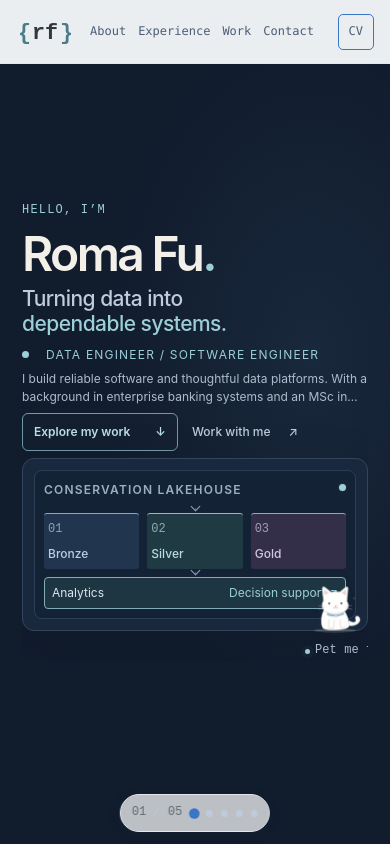
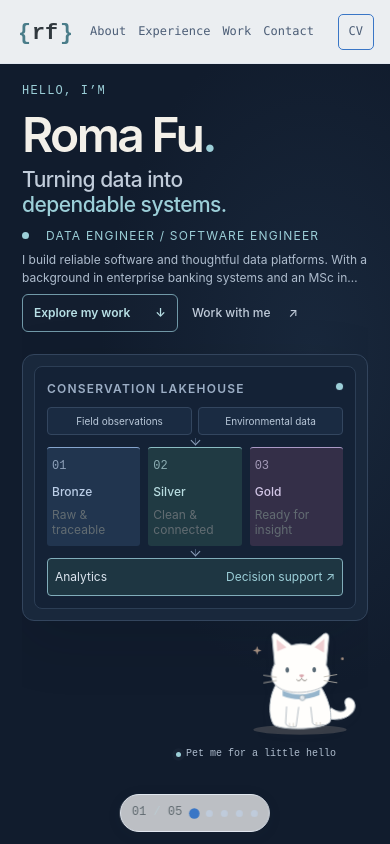
Before and after one commit to amor9121/roma-fu-portfolio, a Next.js app: page / in a window 390 px wide. Built offline with nearby package versions, Linux system fonts and the light colour scheme.

Commit message:
rwd style

```diff
--- a/app/globals.css
+++ b/app/globals.css
@@ -732,9 +732,9 @@ button{font-size:12px}
 
 /* Mobile presentation: keep each chapter readable within one viewport. */
 @media(max-width:740px){
-  .slide{height:100svh;min-height:600px;padding:82px 22px 64px;align-items:center;justify-content:center;overflow:hidden;scroll-snap-align:start;scroll-snap-stop:always}
-  .slide-inner{max-height:calc(100svh - 146px);overflow:hidden}
-  .slide-heading{margin-bottom:14px}
+  .slide{height:100svh;min-height:600px;padding:82px 22px 64px;align-items:center;justify-content:flex-start;overflow:hidden;scroll-snap-align:start;scroll-snap-stop:always}
+  .slide-inner{max-height:calc(100svh - 146px);margin-inline:auto;overflow:hidden}
+  .slide-heading{margin-bottom:22px}
   .slide-heading .eyebrow{margin-bottom:5px}
   .slide-heading h2{font-size:24px;line-height:1.16}
 
@@ -756,8 +756,8 @@ button{font-size:12px}
   .hero-slide .output{padding:5px 7px;font-size:12px}
 
   /* About: retain the portrait, concise introduction and a compact skills index. */
-  .about-slide .about-layout{grid-template-columns:66px minmax(0,1fr);gap:8px 12px;align-items:start}
-  .about-slide .about-portrait img{width:66px;height:100px;object-fit:cover;object-position:top;border-radius:40px}
+  .about-slide .about-layout{grid-template-columns:92px minmax(0,1fr);gap:8px 12px;align-items:start}
+  .about-slide .about-portrait img{width:92px;height:138px;object-fit:cover;object-position:top;border-radius:48px}
   .about-slide .about-copy .large-copy{font-size:15px;line-height:1.3;margin-bottom:5px}
   .about-slide .about-copy p:not(.large-copy){font-size:12px;line-height:1.4;margin-bottom:5px;display:-webkit-box;-webkit-box-orient:vertical;-webkit-line-clamp:2;overflow:hidden}
   .about-slide .about-copy .text-link,.about-slide .case-steps,.about-slide .personality-note{display:none}
@@ -858,3 +858,82 @@ button{font-size:12px}
   .work-slide .digital-architecture-preview .architecture-stages strong,.work-slide .decision-methods-list strong,.work-slide .atm-systems-preview strong{font-size:12px;line-height:1.25}
   .work-slide .digital-architecture-preview .architecture-stages small,.work-slide .decision-methods-list small,.work-slide .atm-systems-preview small{display:block;grid-column:2;font-size:12px;line-height:1.25}
 }
+
+/* Keep the mobile experience frame steady while changing employers. */
+@media(max-width:740px){
+  .experience-slide .experience-tabs{display:grid;grid-template-columns:1fr;grid-template-rows:42px minmax(0,1fr);gap:12px;height:365px;min-height:365px;margin-top:0;box-sizing:border-box}
+  .experience-slide .experience-tablist{height:42px;min-height:42px;margin:0;overflow-x:auto;overflow-y:hidden}
+  .experience-slide .experience-panel{height:100%;min-height:0;max-height:none;overflow-y:auto;overflow-x:hidden;padding:0 6px 0 0;overscroll-behavior:contain}
+  .experience-slide .experience-panel li{display:block;overflow:visible;-webkit-line-clamp:unset;-webkit-box-orient:initial}
+  .experience-slide .experience-panel li:nth-child(n+3){display:block}
+}
+
+/* Keep the portraits fully framed and give the contact illustration room on phones. */
+@media(max-width:740px){
+  .hero-slide .hero{gap:22px}
+  .hero-slide>.slide-inner{overflow-x:hidden;overflow-y:auto;overscroll-behavior-y:contain;scrollbar-width:none}
+  .hero-slide>.slide-inner::-webkit-scrollbar{display:none}
+  .hero-slide .cat-companion{position:relative;width:min(190px,66vw);right:auto;bottom:auto;justify-self:end;align-self:start;margin:2px 2px 0;text-align:right}
+  .hero-slide .cat-companion .white-cat{width:132px;max-width:100%;margin:0 0 0 auto}
+  .hero-slide .cat-companion .cat-caption{width:100%;margin-top:2px;font-size:10px;letter-spacing:0;white-space:nowrap;text-align:right;line-height:1.25}
+  .hero-slide .hero-visual,.hero-slide .pipeline{overflow:visible}
+  .hero-slide .pipeline{height:auto;min-height:0;padding:12px;display:flex;flex-direction:column;justify-content:flex-start;gap:0}
+  .hero-slide .diagram-top{margin-bottom:8px}
+  .hero-slide .sources{display:grid;grid-template-columns:repeat(2,minmax(0,1fr));gap:6px;margin-bottom:0}
+  .hero-slide .sources span{display:flex;min-width:0;align-items:center;justify-content:center;padding:7px 4px;font-size:10px;line-height:1.25;white-space:normal}
+  .hero-slide .flow-line{height:12px;line-height:12px}
+  .hero-slide .layer{padding:9px 5px;gap:5px}
+  .hero-slide .layer small{display:block;white-space:normal;font-size:12px;line-height:1.25}
+  .hero-slide .output{padding:8px 7px}
+  .hero-slide .diagram-caption{margin-top:8px}
+  .about-slide .about-layout{grid-template-columns:clamp(104px,30vw,120px) minmax(0,1fr)}
+  .about-slide .about-portrait img{width:100%;height:auto;max-width:100%;object-fit:contain;object-position:center;border-radius:0}
+  .about-slide .about-layout{row-gap:12px}
+  .about-slide .about-copy .large-copy{margin-bottom:8px}
+  .about-slide .about-copy p:not(.large-copy){line-height:1.5;margin-bottom:8px}
+  .about-slide .about-toolkit{margin-top:14px;padding-top:10px}
+  .about-slide .about-toolkit>h3{margin-bottom:8px}
+  .about-slide .about-toolkit .skills-grid{row-gap:10px;column-gap:12px}
+  .about-slide .about-toolkit .tags{gap:6px}
+  .about-slide .about-toolkit .tags li{padding:3px 6px}
+  .contact-slide>.slide-inner{height:calc(100svh - 146px);max-height:calc(100svh - 146px);min-height:0;display:flex;flex-direction:column}
+  .about-slide .about-portrait img{width:92px;height:138px;object-fit:contain;object-position:center;border-radius:0}
+  .contact-slide .contact-layout{display:flex;flex:0 0 auto;flex-direction:column;align-items:stretch;justify-content:flex-start;gap:32px;margin-top:auto}
+  .contact-slide .contact-closing{flex:0 0 auto;width:100%;padding:0}
+  .contact-slide .contact-illustration{flex:0 0 auto;width:min(64vw,250px);max-width:none;align-self:center;margin:0}
+  .contact-slide .contact-art-scene{width:100%;height:auto;aspect-ratio:auto;overflow:visible;border-radius:0;clip-path:none;margin:0}
+  .contact-slide .contact-art-scene img{width:100%;height:auto;object-fit:contain;object-position:center;clip-path:none}
+  .contact-slide .contact-speech-region{top:-14%;left:50%;right:auto;width:100%;transform:translateX(-50%);text-align:center}
+  .contact-slide .contact-illustration figcaption{text-align:center;margin-top:4px}
+  .contact-slide .deck-footer{margin-top:auto;padding:8px 0 18px;border-top:1px solid #dce4ef}
+}
+
+@media(max-width:740px) and (max-height:700px){
+  .hero-slide .hero{gap:12px}
+  .hero-slide .hero-side{padding-bottom:12px}
+  .hero-slide .pipeline{padding:9px}
+  .hero-slide .cat-companion{width:min(165px,58vw);margin-top:0}
+  .hero-slide .cat-companion .white-cat{width:108px}
+  .hero-slide .cat-companion .cat-caption{font-size:9px}
+}
+
+@media(max-width:740px) and (max-height:740px){
+  .contact-slide>.slide-inner{height:calc(100svh - 136px);max-height:calc(100svh - 136px)}
+  .contact-slide .contact-illustration{width:min(58vw,205px)}
+}
+
+/* Give the About copy the full mobile width; keep the whole chapter reachable. */
+@media(max-width:740px){
+  .about-slide>.slide-inner{overflow-x:hidden;overflow-y:auto;overscroll-behavior-y:contain;scrollbar-width:none}
+  .about-slide>.slide-inner::-webkit-scrollbar{display:none}
+  .about-slide .about-layout{grid-template-columns:minmax(0,1fr);gap:14px}
+  .about-slide .about-portrait{justify-content:center}
+  .about-slide .about-portrait img{width:clamp(104px,30vw,120px);height:auto;max-width:100%;object-fit:contain;object-position:center;border-radius:0}
+  .about-slide .about-copy p:not(.large-copy){display:block;overflow:visible;-webkit-line-clamp:unset;-webkit-box-orient:initial;line-height:1.55;margin-bottom:10px}
+  .about-slide .about-copy .text-link{display:inline-flex}
+}
+
+@media(min-width:1001px){
+  .site-header nav{gap:22px}
+  .site-header .nav-resume{margin-left:0}
+}
```
